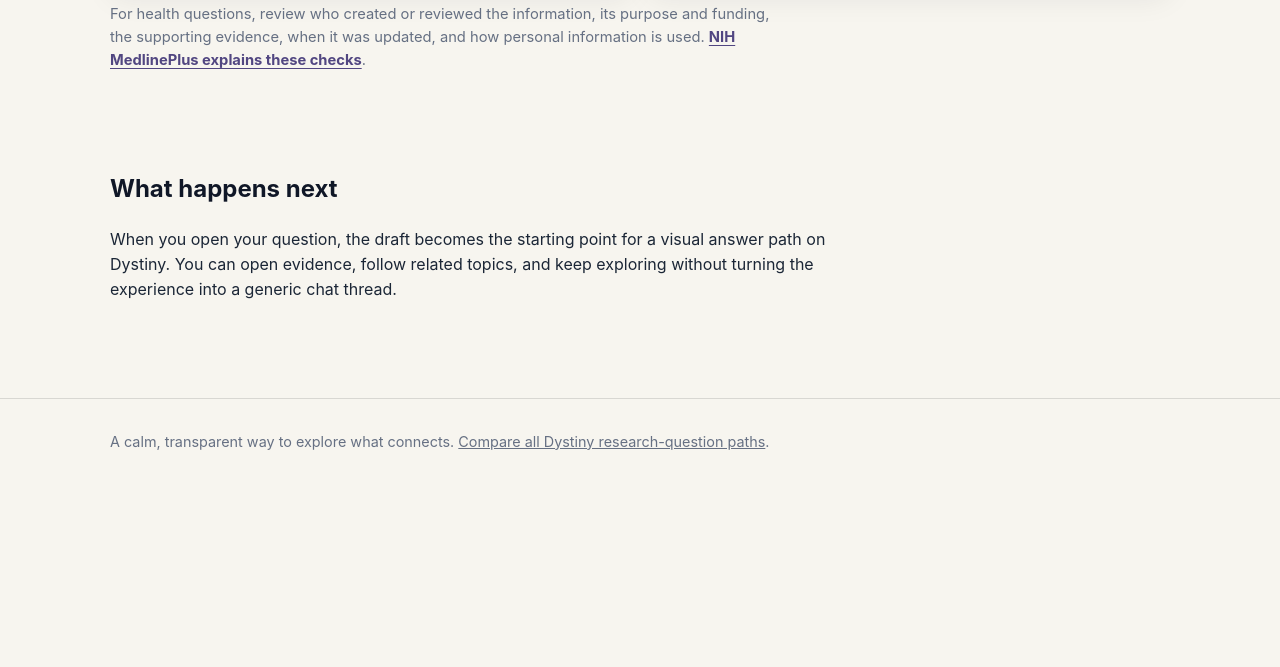
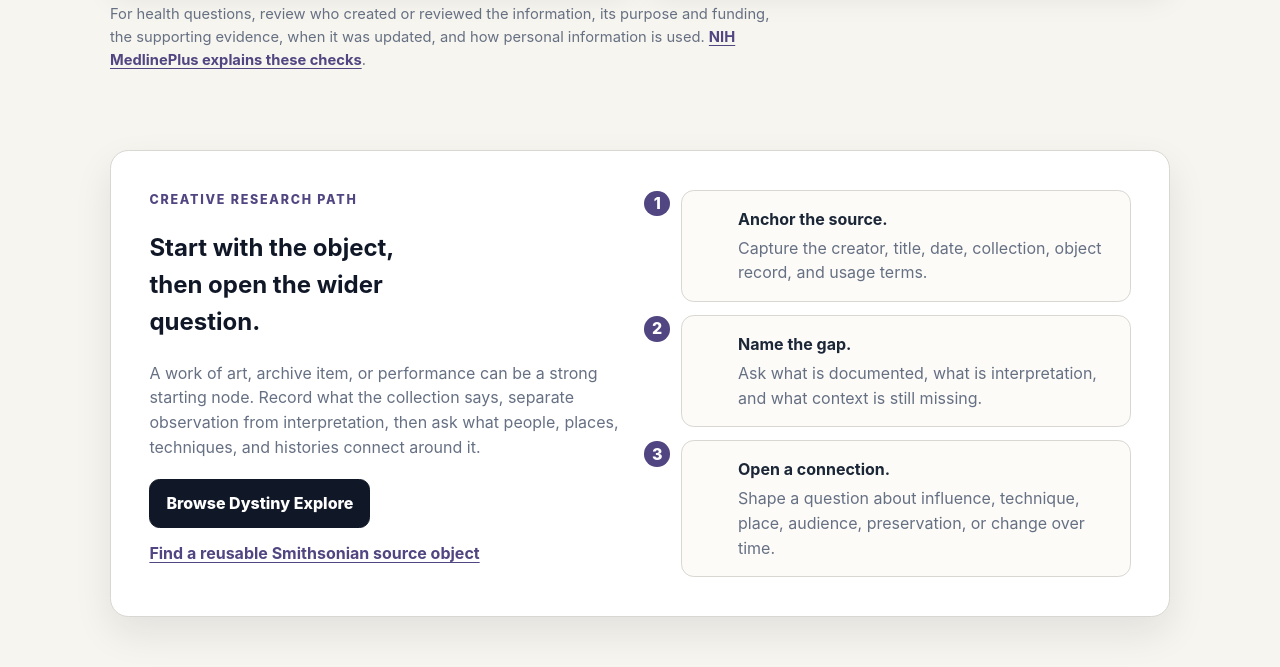
Before and after one commit to Evolved-Designs/dystiny-question-preflight, a website: page index.html in a window 1280 px wide. Shown: the part 2278-2945 px from the top of the page. Before the commit the page ends 2779 px from the top, so only its background shows below. Drawn offline with Linux system fonts and the light colour scheme.

Commit message:
Add creative research exploration path

```diff
--- a/index.html
+++ b/index.html
@@ -87,6 +87,23 @@
       <p class="source-note">For health questions, review who created or reviewed the information, its purpose and funding, the supporting evidence, when it was updated, and how personal information is used. <a href="https://medlineplus.gov/evaluatinghealthinformation.html">NIH MedlinePlus explains these checks</a>.</p>
     </section>
 
+    <section class="creative-path shell" aria-labelledby="creative-heading">
+      <div>
+        <p class="eyebrow">Creative research path</p>
+        <h2 id="creative-heading">Start with the object, then open the wider question.</h2>
+        <p>A work of art, archive item, or performance can be a strong starting node. Record what the collection says, separate observation from interpretation, then ask what people, places, techniques, and histories connect around it.</p>
+        <div class="creative-actions">
+          <a class="button" href="https://dystiny.com/explore/?utm_source=github_pages&amp;utm_medium=owned_tool&amp;utm_campaign=question_preflight&amp;utm_content=creative_research_path">Browse Dystiny Explore</a>
+          <a href="https://www.si.edu/OpenAccess">Find a reusable Smithsonian source object</a>
+        </div>
+      </div>
+      <ol class="creative-steps">
+        <li><strong>Anchor the source.</strong><span>Capture the creator, title, date, collection, object record, and usage terms.</span></li>
+        <li><strong>Name the gap.</strong><span>Ask what is documented, what is interpretation, and what context is still missing.</span></li>
+        <li><strong>Open a connection.</strong><span>Shape a question about influence, technique, place, audience, preservation, or change over time.</span></li>
+      </ol>
+    </section>
+
     <section class="why shell">
       <h2>What happens next</h2>
       <p>When you open your question, the draft becomes the starting point for a visual answer path on Dystiny. You can open evidence, follow related topics, and keep exploring without turning the experience into a generic chat thread.</p>
--- a/styles.css
+++ b/styles.css
@@ -81,6 +81,16 @@ textarea { width: 100%; min-height: 11rem; margin-top: .5rem; padding: 1rem; res
 .example-link:hover { border-color: var(--violet); transform: translateY(-2px); }
 .source-note { margin-top: 1.1rem; color: var(--muted); font-size: .92rem; }
 .source-note a { color: var(--violet-dark); font-weight: 750; text-underline-offset: .18em; }
+.creative-path { display: grid; grid-template-columns: 1fr .9fr; gap: 2rem; margin-bottom: 4rem; padding: clamp(1.5rem, 4vw, 2.4rem); border: 1px solid var(--line); border-radius: 1.15rem; background: #fff; box-shadow: 0 16px 38px rgba(16,23,39,.09); }
+.creative-path .eyebrow { color: var(--violet-dark); }
+.creative-path h2 { max-width: 16ch; color: var(--night); }
+.creative-path p { color: var(--muted); }
+.creative-actions { display: flex; flex-wrap: wrap; gap: .8rem 1rem; align-items: center; margin-top: 1.2rem; }
+.creative-actions > a:not(.button) { color: var(--violet-dark); font-weight: 750; text-underline-offset: .18em; }
+.creative-steps { display: grid; gap: .8rem; margin: 0; padding: 0; list-style: none; counter-reset: creative-step; }
+.creative-steps li { position: relative; display: grid; gap: .25rem; padding: 1rem 1rem 1rem 3.5rem; border: 1px solid var(--line); border-radius: .8rem; background: #fcfbf8; counter-increment: creative-step; }
+.creative-steps li::before { content: counter(creative-step); position: absolute; margin-left: -2.35rem; display: grid; width: 1.6rem; height: 1.6rem; place-items: center; border-radius: 50%; background: var(--violet-dark); color: #fff; font-weight: 800; }
+.creative-steps span { color: var(--muted); }
 .why { padding-bottom: 5rem; }
 footer { padding: 2rem 0 3rem; border-top: 1px solid var(--line); color: var(--muted); font-size: .9rem; }
 
@@ -88,6 +98,7 @@ footer { padding: 2rem 0 3rem; border-top: 1px solid var(--line); color: var(--m
   .workspace { grid-template-columns: 1fr; }
   .example-grid { grid-template-columns: 1fr; }
   .evidence-choice { grid-template-columns: 1fr; }
+  .creative-path { grid-template-columns: 1fr; }
   .nav { align-items: flex-start; flex-direction: column; }
 }
 
```
Also changed, not shown: tests/check-files.mjs (+4 -0 lines).
